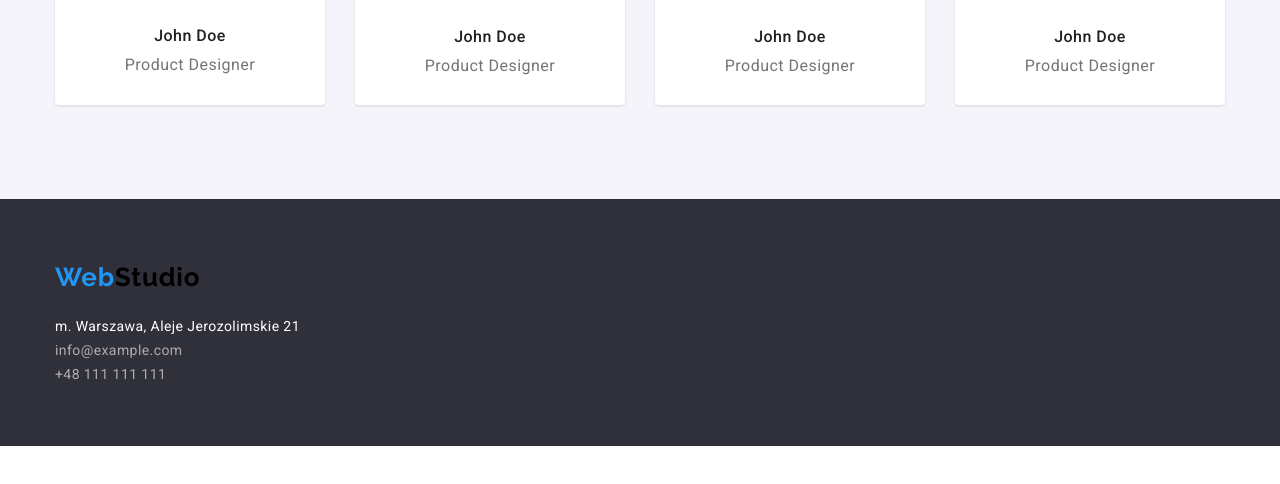
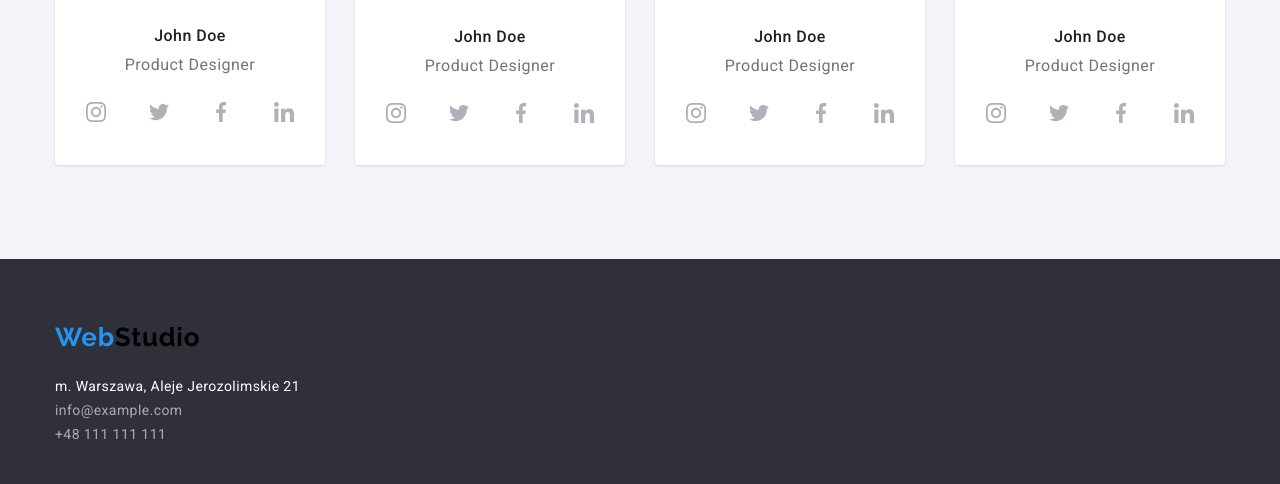
Before and after one commit to bartek1190/goit-markup-hw-04, a plain HTML site: page index.html in a window 1280 px wide. Shown: the part 2049-2533 px from the top of the page. Before the commit the page ends 2495 px from the top, so only its background shows below. Drawn offline with nearby package versions, Linux system fonts and the light colour scheme.

Commit message:
our team ikons

```diff
--- a/css/style.css
+++ b/css/style.css
@@ -10,6 +10,7 @@
   --border-header-color: #ececec;
   --general-white-color: #e5e5e5;
   --portfolio-border-color: #eeeeee;
+  --icon-color: #afb1b8;
 }
 
 h1,
@@ -171,12 +172,11 @@ body {
   background-color: var(--white-font-color);
   border-radius: 0 0 4px 4px;
   width: 270px;
-  height: 368px;
+  height: 428px;
 }
 .image-name {
-  display: block;
   text-align: center;
-  margin-bottom: 10px;
+  margin-top: 30px;
   font-weight: 500;
   line-height: 1.2em;
   letter-spacing: 0.03em;
@@ -186,6 +186,8 @@ body {
   line-height: 1.2em;
   letter-spacing: 0.03em;
   text-align: center;
+  margin-top: 10px;
+  margin-bottom: 16px;
 }
 .fotter-container {
   background-color: var(--general-gray-color);
@@ -295,9 +297,8 @@ body {
   background-color: var(--container-team-color);
 }
 .descryption-worker {
-  text-align: center;
-  padding-top: 30px;
-  padding-bottom: 30px;
+  width: 270px;
+  height: 168px;
 }
 img {
   display: block;
@@ -355,3 +356,31 @@ img {
   justify-content: center;
   margin-bottom: 30px;
 }
+.social-media-icons {
+  list-style: none;
+  display: flex;
+  justify-content: space-evenly;
+}
+.real-icon {
+  fill: var(--icon-color);
+}
+
+.magic-icon {
+  width: 44px;
+  height: 44px;
+  border: 1px solid transparent;
+  border-radius: 50%;
+  background-color: transparent;
+  cursor: pointer;
+  padding-left: 11px;
+  padding-top: 11px;
+}
+.magic-icon:hover,
+.magic-icon:focus {
+  border: 1px solid #2196f3;
+  background-color: #2196f3;
+}
+.magic-icon:hover .real-icon,
+.magic-icon:focus .real-icon {
+  fill: #ffffff;
+}
--- a/index.html
+++ b/index.html
@@ -185,6 +185,28 @@
                   <figcaption class="descryption-worker">
                     <p class="image-name">John Doe</p>
                     <p class="image-profession">Product Designer</p>
+                    <ul class="social-media-icons">
+                      <li class="magic-icon">
+                        <svg class="real-icon" width="20" height="20">
+                          <use href="./images/icons.svg#icon-instagram-2"></use>
+                        </svg>
+                      </li>
+                      <li class="magic-icon">
+                        <svg class="real-icon" width="20" height="20">
+                          <use href="./images/icons.svg#icon-twitter-1"></use>
+                        </svg>
+                      </li>
+                      <li class="magic-icon">
+                        <svg class="real-icon" width="20" height="20">
+                          <use href="./images/icons.svg#icon-facebook-1"></use>
+                        </svg>
+                      </li>
+                      <li class="magic-icon">
+                        <svg class="real-icon" width="20" height="20">
+                          <use href="./images/icons.svg#icon-linkedin-1"></use>
+                        </svg>
+                      </li>
+                    </ul>
                   </figcaption>
                 </figure>
               </li>
@@ -197,10 +219,30 @@
                     alt="team member John DoeProduct Designer"
                   />
                   <figcaption class="descryption-worker">
-                    <section>
-                      <p class="image-name">John Doe</p>
-                      <p class="image-profession">Product Designer</p>
-                    </section>
+                    <p class="image-name">John Doe</p>
+                    <p class="image-profession">Product Designer</p>
+                    <ul class="social-media-icons">
+                      <li class="magic-icon">
+                        <svg class="real-icon" width="20" height="20">
+                          <use href="./images/icons.svg#icon-instagram-2"></use>
+                        </svg>
+                      </li>
+                      <li class="magic-icon">
+                        <svg class="real-icon" width="20" height="20">
+                          <use href="./images/icons.svg#icon-twitter-1"></use>
+                        </svg>
+                      </li>
+                      <li class="magic-icon">
+                        <svg class="real-icon" width="20" height="20">
+                          <use href="./images/icons.svg#icon-facebook-1"></use>
+                        </svg>
+                      </li>
+                      <li class="magic-icon">
+                        <svg class="real-icon" width="20" height="20">
+                          <use href="./images/icons.svg#icon-linkedin-1"></use>
+                        </svg>
+                      </li>
+                    </ul>
                   </figcaption>
                 </figure>
               </li>
@@ -216,6 +258,28 @@
                   <figcaption class="descryption-worker">
                     <p class="image-name">John Doe</p>
                     <p class="image-profession">Product Designer</p>
+                    <ul class="social-media-icons">
+                      <li class="magic-icon">
+                        <svg class="real-icon" width="20" height="20">
+                          <use href="./images/icons.svg#icon-instagram-2"></use>
+                        </svg>
+                      </li>
+                      <li class="magic-icon">
+                        <svg class="real-icon" width="20" height="20">
+                          <use href="./images/icons.svg#icon-twitter-1"></use>
+                        </svg>
+                      </li>
+                      <li class="magic-icon">
+                        <svg class="real-icon" width="20" height="20">
+                          <use href="./images/icons.svg#icon-facebook-1"></use>
+                        </svg>
+                      </li>
+                      <li class="magic-icon">
+                        <svg class="real-icon" width="20" height="20">
+                          <use href="./images/icons.svg#icon-linkedin-1"></use>
+                        </svg>
+                      </li>
+                    </ul>
                   </figcaption>
                 </figure>
               </li>
@@ -231,6 +295,28 @@
                   <figcaption class="descryption-worker">
                     <p class="image-name">John Doe</p>
                     <p class="image-profession">Product Designer</p>
+                    <ul class="social-media-icons">
+                      <li class="magic-icon">
+                        <svg class="real-icon" width="20" height="20">
+                          <use href="./images/icons.svg#icon-instagram-2"></use>
+                        </svg>
+                      </li>
+                      <li class="magic-icon">
+                        <svg class="real-icon" width="20" height="20">
+                          <use href="./images/icons.svg#icon-twitter-1"></use>
+                        </svg>
+                      </li>
+                      <li class="magic-icon">
+                        <svg class="real-icon" width="20" height="20">
+                          <use href="./images/icons.svg#icon-facebook-1"></use>
+                        </svg>
+                      </li>
+                      <li class="magic-icon">
+                        <svg class="real-icon" width="20" height="20">
+                          <use href="./images/icons.svg#icon-linkedin-1"></use>
+                        </svg>
+                      </li>
+                    </ul>
                   </figcaption>
                 </figure>
               </li>
```
